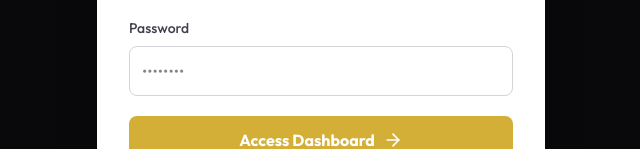
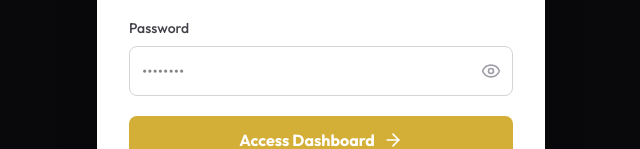
Before and after one commit to Hussein380/moonlightcurtains, a Next.js app in the folder frontend/: page /admin/login in a window 1280 px wide. Shown: the part 480-629 px from the top of the page, without its empty margins (319-959 px from the left). Built offline with nearby package versions, Linux system fonts and the light colour scheme; no server answers; a web font is replaced by a local one.

Commit message:
Fix CORS and favicon conflict

```diff
--- a/frontend/src/app/admin/login/page.tsx
+++ b/frontend/src/app/admin/login/page.tsx
@@ -2,7 +2,7 @@
 
 import { useState } from "react";
 import { useRouter } from "next/navigation";
-import { Lock, Mail, ArrowRight } from "lucide-react";
+import { Lock, Mail, ArrowRight, Eye, EyeOff } from "lucide-react";
 import Link from "next/link";
 import { setAuthToken } from "@/lib/auth";
 import { API_BASE } from "@/lib/api";
@@ -10,6 +10,7 @@ import { API_BASE } from "@/lib/api";
 export default function AdminLoginPage() {
   const [email, setEmail] = useState("");
   const [password, setPassword] = useState("");
+  const [showPassword, setShowPassword] = useState(false);
   const [error, setError] = useState(false);
   const [isSubmitting, setIsSubmitting] = useState(false);
   const router = useRouter();
@@ -77,14 +78,23 @@ export default function AdminLoginPage() {
 
           <div>
             <label className="block text-sm font-medium text-zinc-700 mb-2">Password</label>
+            <div className="relative">
               <input
-              type="password"
+                type={showPassword ? "text" : "password"}
                 value={password}
                 onChange={(e) => setPassword(e.target.value)}
                 required
-              className="w-full border border-zinc-300 rounded-md p-3 focus:ring-[#D4AF37] focus:border-[#D4AF37]"
+                className="w-full border border-zinc-300 rounded-md p-3 pr-12 focus:ring-[#D4AF37] focus:border-[#D4AF37]"
                 placeholder="••••••••"
               />
+              <button
+                type="button"
+                onClick={() => setShowPassword(!showPassword)}
+                className="absolute right-3 top-1/2 -translate-y-1/2 text-zinc-400 hover:text-zinc-600 focus:outline-none"
+              >
+                {showPassword ? <EyeOff className="w-5 h-5" /> : <Eye className="w-5 h-5" />}
+              </button>
+            </div>
           </div>
 
           {error && (
```
Also changed, not shown: 2 other files (tests, documents, lock files or other folders). Lines whose indentation alone changed are shown as unchanged.
